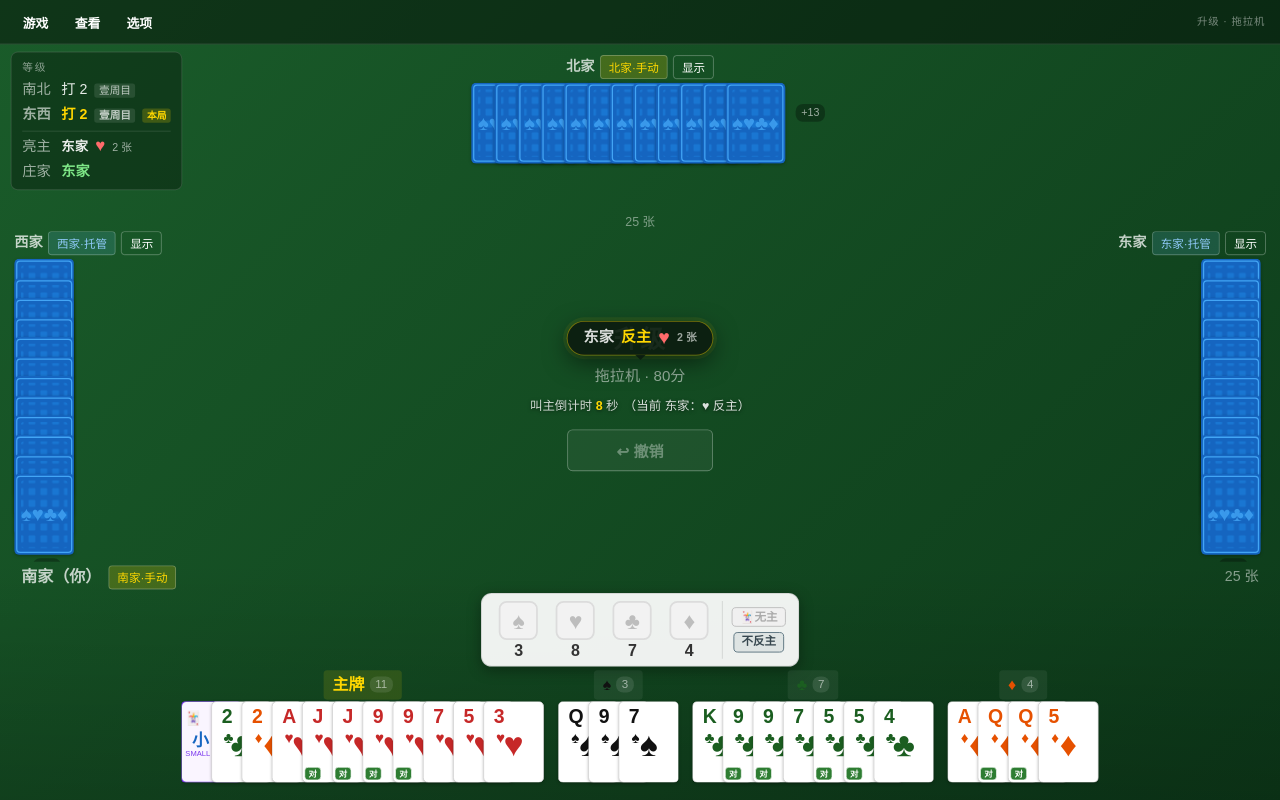
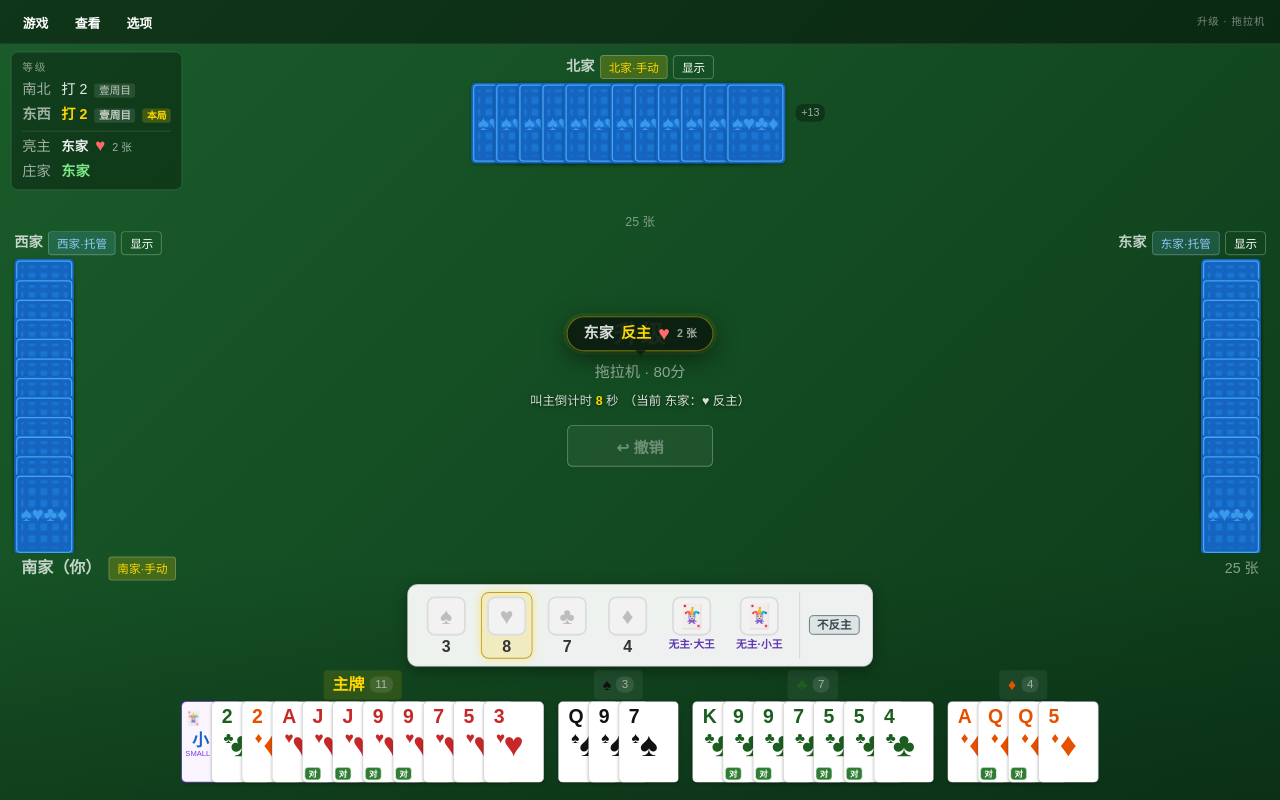
Before and after one commit to HiddenTesla/shengji, a React (Vite) app: page / in a window 1280 px wide. Built offline with nearby package versions, Linux system fonts and the light colour scheme.

Commit message:
优化报主框的显示

```diff
--- a/src/components/BiddingBar.tsx
+++ b/src/components/BiddingBar.tsx
@@ -80,37 +80,47 @@ export default function BiddingBar({
   onBid,
   onPass,
 }: BiddingBarProps) {
-  // 无主（对小王 / 对大王；必须同大小，优先用更强的对大王）
+  // 无主（必须同大小的对王）：对大王 / 对小王 强弱不同，分成两个选项
   const smallJokers = hand.filter(
     c => c.suit === Suit.Joker && c.rank === Rank.SmallJoker,
   );
   const bigJokers = hand.filter(
     c => c.suit === Suit.Joker && c.rank === Rank.BigJoker,
   );
-  const jokerDecl: Declaration | null = bigJokers.length >= 2
+  const jokerOptions: {
+    strength: BidStrength;
+    label: string;
+    decl: Declaration | null;
+  }[] = [
+    {
+      strength: BidStrength.BigJokerPair,
+      label: '无主·大王',
+      decl: bigJokers.length >= 2
         ? {
             player,
             suit: null,
             strength: BidStrength.BigJokerPair,
             cardIds: [bigJokers[0].id, bigJokers[1].id],
           }
-    : smallJokers.length >= 2
+        : null,
+    },
+    {
+      strength: BidStrength.SmallJokerPair,
+      label: '无主·小王',
+      decl: smallJokers.length >= 2
         ? {
             player,
             suit: null,
             strength: BidStrength.SmallJokerPair,
             cardIds: [smallJokers[0].id, smallJokers[1].id],
           }
-      : null;
-
-  // 无主（对小王 / 对大王）若是在压自己先前的有主声明，且规则不允许反自己，则禁用
-  const jokerBlocked = jokerDecl !== null && current !== null
-    && isSelfOverride(jokerDecl, current)
-    && !rules.allowSelfOverride;
+        : null,
+    },
+  ];
 
   return (
     <div className="bidding-bar">
-      {/* 四色花列 */}
+      {/* 四色花列：当前（暂时）主花色高亮 */}
       {SUIT_LIST.map(suit => (
         <SuitColumn
           key={suit}
@@ -122,21 +132,29 @@ export default function BiddingBar({
           canAct={canAct}
           rules={rules}
           onBid={onBid}
+          isCurrent={current !== null && current.suit === suit}
         />
       ))}
 
-      {/* 右侧：无主 */}
-      <div className="bidding-bar__joker">
-        <BarButton
-          label="🃏无主"
-          color={SUIT_COLORS[Suit.Joker]}
-          enabled={canAct && jokerDecl !== null && canOverride(jokerDecl, current, rules)}
-          onClick={() => jokerDecl && onBid(jokerDecl)}
-          title={jokerBlocked ? '不允许反自己亮的主' : undefined}
+      {/* 无主：与四门花色同一层级，排在花色之后；大王 / 小王 分开显示 */}
+      {jokerOptions.map(option => (
+        <JokerColumn
+          key={option.strength}
+          label={option.label}
+          decl={option.decl}
+          isCurrent={current !== null
+            && current.suit === null
+            && current.strength === option.strength}
+          canAct={canAct}
+          current={current}
+          rules={rules}
+          onBid={onBid}
         />
+      ))}
 
-        {/* 不反主：立即结束等待反主（发牌结束后、已有人报主时才出现） */}
+      {/* 不反主：结束等待的次级操作，与上面的报主选项分开展示 */}
       {onPass && (
+        <div className="bidding-bar__pass-group">
           <button
             className="bidding-bar__pass"
             onClick={onPass}
@@ -144,8 +162,66 @@ export default function BiddingBar({
           >
             不反主
           </button>
+        </div>
       )}
     </div>
+  );
+}
+
+// ------------------------------------------------------------
+
+function JokerColumn({
+  label,
+  decl,
+  isCurrent,
+  canAct,
+  current,
+  rules,
+  onBid,
+}: {
+  /** 选项名（无主·大王 / 无主·小王） */
+  label: string;
+  /** 当前手牌能否做这个声明（null = 没有对应的对王） */
+  decl: Declaration | null;
+  isCurrent: boolean;
+  canAct: boolean;
+  current: Declaration | null;
+  rules: RuleOptions;
+  onBid: (d: Declaration) => void;
+}) {
+  const color = SUIT_COLORS[Suit.Joker];
+  // 若是在压自己先前的有主声明，且规则不允许反自己，则禁用
+  const blocked = decl !== null && current !== null
+    && isSelfOverride(decl, current)
+    && !rules.allowSelfOverride;
+  const enabled = decl !== null && canAct && canOverride(decl, current, rules);
+  const pairName = label.slice(-2);
+  const title = blocked
+    ? '不允许反自己亮的主'
+    : decl
+      ? `无主：用一对${pairName}亮`
+      : `需要一对${pairName}`;
+  const className = isCurrent
+    ? 'bidding-bar__suit bidding-bar__suit--joker bidding-bar__suit--current'
+    : 'bidding-bar__suit bidding-bar__suit--joker';
+
+  return (
+    <div className={className}>
+      <button
+        className={enabled
+          ? 'bidding-bar__suit-button bidding-bar__suit-button--joker bidding-bar__suit-button--enabled'
+          : 'bidding-bar__suit-button bidding-bar__suit-button--joker'}
+        onClick={() => decl && onBid(decl)}
+        disabled={!enabled}
+        title={title}
+        style={cssVars({
+          '--suit-color': color,
+          '--suit-tint': `${color}14`,
+        })}
+      >
+        🃏
+      </button>
+      <span className="bidding-bar__joker-label">{label}</span>
     </div>
   );
 }
@@ -161,6 +237,7 @@ function SuitColumn({
   canAct,
   rules,
   onBid,
+  isCurrent,
 }: {
   suit: Suit;
   hand: Card[];
@@ -170,6 +247,8 @@ function SuitColumn({
   canAct: boolean;
   rules: RuleOptions;
   onBid: (d: Declaration) => void;
+  /** 是否是当前（暂时）的主花色 */
+  isCurrent: boolean;
 }) {
   const color = SUIT_COLORS[suit];
   const { levelCount, nonLevelCount, single, pair } =
@@ -194,7 +273,10 @@ function SuitColumn({
   const singleTitle = levelCount >= 1 ? '报主该花色（亮一张）' : '无该花色级牌';
 
   return (
-    <div className="bidding-bar__suit">
+    <div className={isCurrent
+      ? 'bidding-bar__suit bidding-bar__suit--current'
+      : 'bidding-bar__suit'}
+    >
       {/* 花色符号本身即「报主」按钮；不可用时禁用 */}
       <button
         className={singleEnabled
--- a/src/styles/components/_bidding-bar.scss
+++ b/src/styles/components/_bidding-bar.scss
@@ -16,22 +16,33 @@
   box-shadow: $light-panel-shadow;
 }
 
-.bidding-bar__joker {
-  display: flex;
-  flex-direction: column;
-  align-items: center;
-  justify-content: center;
-  gap: 6px;
-  padding-left: 10px;
-  border-left: 1px solid rgba(0, 0, 0, 0.12);
-}
-
 .bidding-bar__suit {
   display: flex;
   flex-direction: column;
   align-items: center;
   gap: 3px;
   min-width: 54px;
+  /* 每列都预留高亮空间，切换「当前主花色」时按钮位置不会跳 */
+  padding: 4px 6px;
+  border: 1px solid transparent;
+  border-radius: 9px;
+  transition: background-color 0.15s, border-color 0.15s, box-shadow 0.15s;
+
+  /* 当前（暂时）的主花色：金色描边 + 淡金底 */
+  &--current {
+    background: rgba(255, 215, 0, 0.2);
+    border-color: rgba(191, 144, 0, 0.85);
+    box-shadow: 0 0 10px rgba(255, 215, 0, 0.45);
+  }
+}
+
+/* 无主列（大王 / 小王）：按钮下方的小标签 */
+.bidding-bar__joker-label {
+  font-size: 12px;
+  font-weight: 700;
+  line-height: 1.2;
+  color: #5e35b1;
+  white-space: nowrap;
 }
 
 .bidding-bar__suit-button {
@@ -85,6 +96,14 @@
   }
 }
 
+.bidding-bar__pass-group {
+  display: flex;
+  align-items: center;
+  padding-left: 10px;
+  margin-left: 2px;
+  border-left: 1px solid rgba(0, 0, 0, 0.12);
+}
+
 .bidding-bar__pass {
   padding: 3px 8px;
   font-size: 13px;
```
Lines whose indentation alone changed are shown as unchanged.
